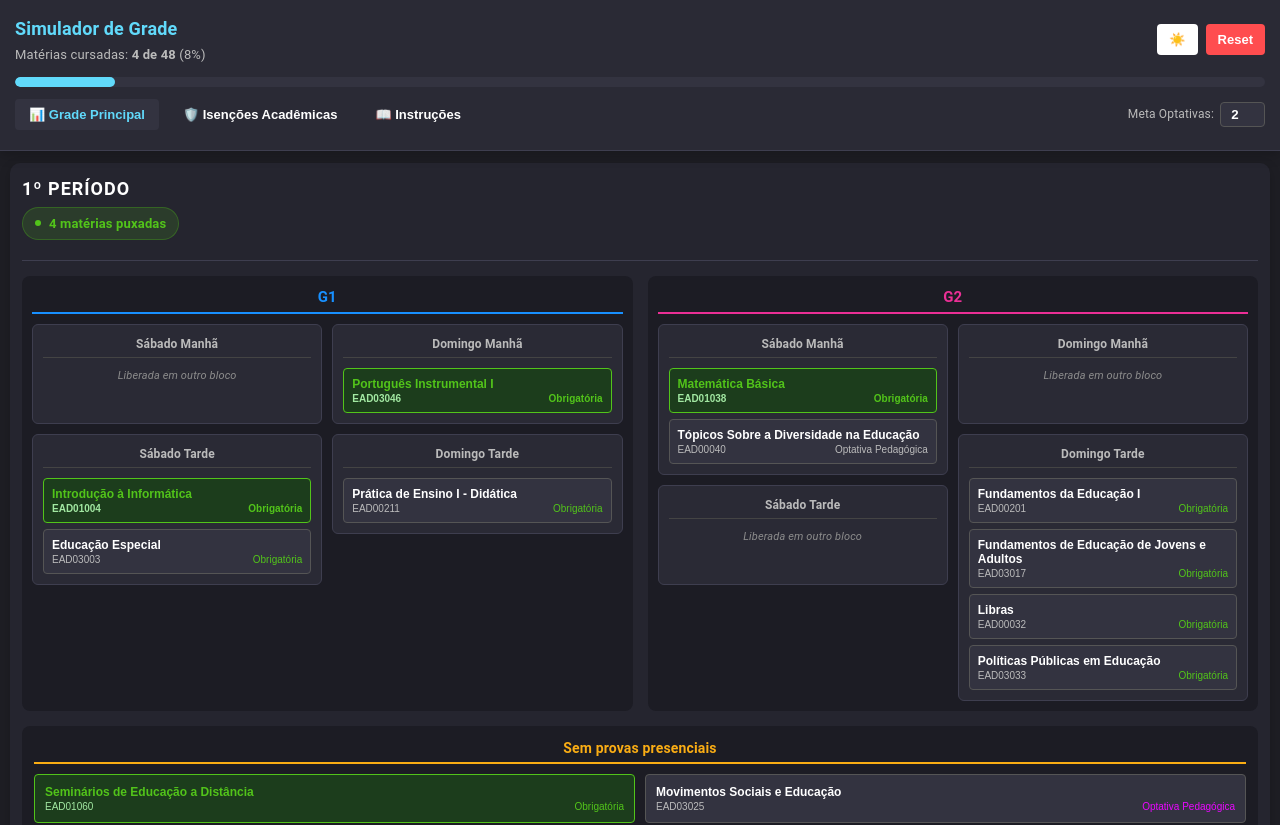
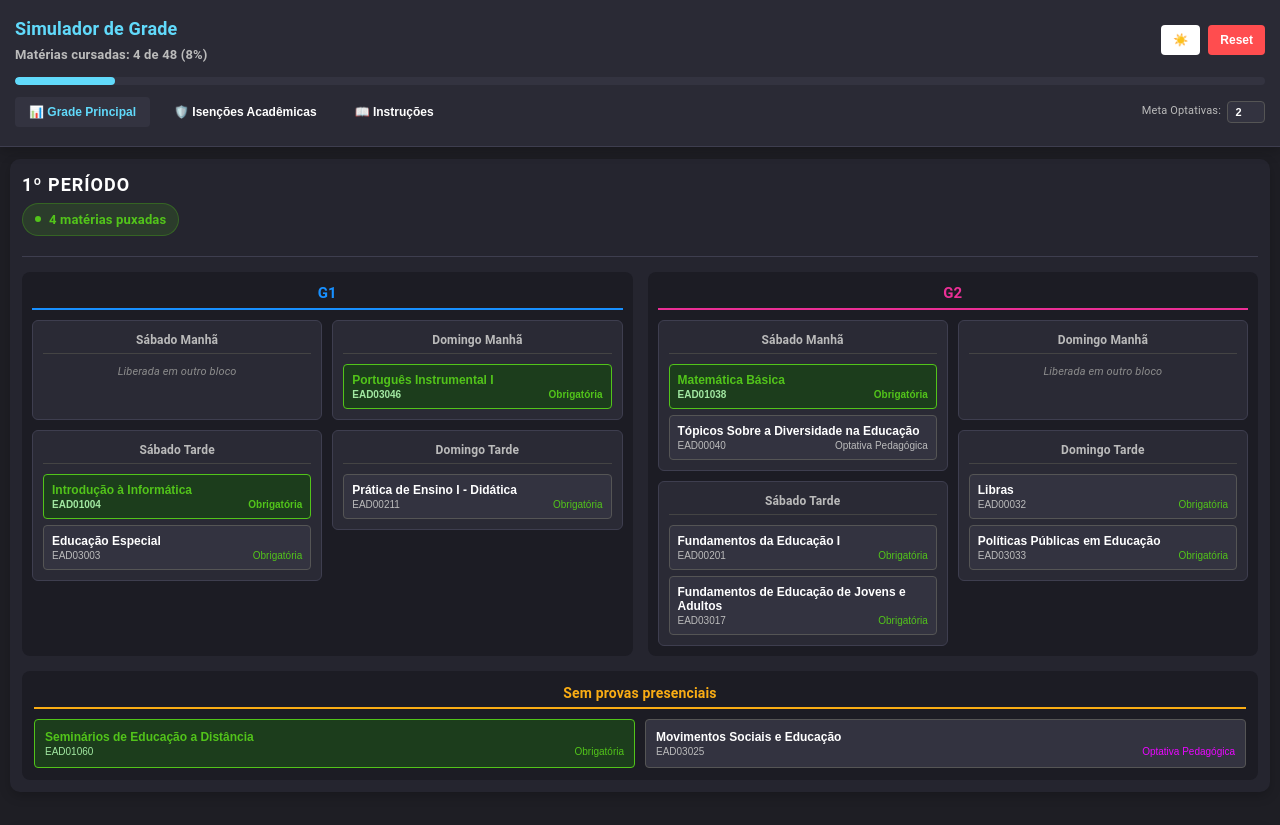
Before and after one commit to fabio460/grade-matematica-cederj, a React (Vite) app: page / in a window 1280 px wide. Shown: the top 825 px of the page. Built offline with nearby package versions, Linux system fonts and the light colour scheme.

Commit message:
novas alterações

```diff
--- a/src/Componentes/header.tsx
+++ b/src/Componentes/header.tsx
@@ -1,7 +1,5 @@
-import React from 'react';
+import React, { useState, useEffect } from 'react';
 import { useNavigate, useLocation } from 'react-router';
-import type { Disciplina } from './listaDeMaterias';
-
 
 interface HeaderProps {
   tema: 'claro' | 'escuro';
@@ -12,106 +10,131 @@ interface HeaderProps {
   cores: any;
   metaOptativas: number;
   setMetaOptativas: React.Dispatch<React.SetStateAction<number>>;
-  optativasConcluidas?: number;
-  disciplinas:Disciplina[]
+  disciplinas: any[];
 }
 
 export default function Header({
-  tema, setTema, materiasConcluidas, disciplinas,onReset, cores, metaOptativas, setMetaOptativas
+  tema, setTema, materiasConcluidas, onReset, cores, metaOptativas, setMetaOptativas, disciplinas
 }: HeaderProps) {
   const navigate = useNavigate();
   const location = useLocation();
+  const [scrolled, setScrolled] = useState(false);
 
-  // --- CÁLCULO DINÂMICO REAL CONSIDERANDO AS OPTATIVAS ---
+  useEffect(() => {
+    const handleScroll = () => {
+      const posicaoAtual = window.scrollY;
 
-  // 1. Conta apenas as obrigatórias que estão de fato na lista
+      // ⚠️ SOLUÇÃO DO BUG: Se descer passa de 80px, se subir precisa voltar acima de 20px.
+      // Essa janela impede que o encolhimento do layout cause o loop de vai e vem.
+      if (!scrolled && posicaoAtual > 80) {
+        setScrolled(true);
+      } else if (scrolled && posicaoAtual < 20) {
+        setScrolled(false);
+      }
+    };
+
+    window.addEventListener('scroll', handleScroll);
+    return () => window.removeEventListener('scroll', handleScroll);
+  }, [scrolled]);
+
   const totalObrigatorias = disciplinas.filter(d => d.tipo === "Obrigatória").length;
-
-  // 2. O total real do curso passa a ser as Obrigatórias + a Meta de Optativas digitada pelo usuário
   const totalMateriasReal = totalObrigatorias + metaOptativas;
-
-  // 3. Calcula a porcentagem em cima desse novo total flutuante
   const porcentagem = totalMateriasReal > 0 ? Math.round((materiasConcluidas / totalMateriasReal) * 100) : 0;
-
-
   return (
     <header style={{
-      display: 'flex', flexDirection: 'column', gap: '12px', padding: '15px',
+      display: 'flex', flexDirection: 'column',
+      gap: scrolled ? '6px' : '12px',
+      padding: scrolled ? '8px 15px' : '15px',
       backgroundColor: cores.bgCardHeader, boxShadow: cores.boxShadow,
       position: 'sticky', top: 0, zIndex: 1000, backdropFilter: 'blur(8px)',
-      borderBottom: `1px solid ${tema === 'escuro' ? '#3e3e4f' : '#e8e8e8'}`, transition: 'all 0.25s ease'
+      borderBottom: `1px solid ${tema === 'escuro' ? '#3e3e4f' : '#e8e8e8'}`,
+      transition: 'all 0.25s ease-in-out'
     }}>
       <div style={{ display: 'flex', justifyContent: 'space-between', alignItems: 'center', width: '100%', flexWrap: 'wrap', gap: '10px' }}>
-        <div>
-          <h1 style={{ margin: 0, fontSize: '18px', color: tema === 'escuro' ? '#61dafb' : '#0050b3' }}>
+
+        {/* ⚠️ NOVO LAYOUT COMPACTO: Título e progresso alinhados horizontalmente se houver scroll */}
+        <div style={{
+          display: 'flex',
+          alignItems: scrolled ? 'center' : 'flex-start',
+          flexDirection: scrolled ? 'row' : 'column',
+          gap: scrolled ? '10px' : '0px'
+        }}>
+          <h1 style={{ margin: 0, fontSize: scrolled ? '15px' : '18px', color: tema === 'escuro' ? '#61dafb' : '#0050b3', transition: 'all 0.2s' }}>
             Simulador de Grade
           </h1>
-          <p style={{ margin: '3px 0 0 0', color: cores.textoSecundario, fontSize: '13px' }}>
-            Matérias cursadas: <strong>{materiasConcluidas} de {totalMateriasReal}</strong> ({porcentagem}%)
-          </p>
+
+          {/* Se encolhido, vira um badge pequeno ao lado do título. Se expandido, volta a ser o texto explicativo de baixo */}
+          <span style={{
+            fontSize: scrolled ? '11px' : '13px',
+            fontWeight: '600',
+            color: scrolled ? (tema === 'escuro' ? '#52c41a' : '#1890ff') : cores.textoSecundario,
+            backgroundColor: scrolled ? (tema === 'escuro' ? 'rgba(82,196,26,0.15)' : '#e6f7ff') : 'transparent',
+            padding: scrolled ? '2px 8px' : '0px',
+            borderRadius: scrolled ? '12px' : '0px',
+            border: scrolled ? `1px solid ${tema === 'escuro' ? 'rgba(82,196,26,0.3)' : '#bae7ff'}` : 'none',
+            marginTop: scrolled ? '0px' : '3px',
+            transition: 'all 0.2s'
+          }}>
+            {scrolled ? `${materiasConcluidas}/${totalMateriasReal} (${porcentagem}%)` : `Matérias cursadas: ${materiasConcluidas} de ${totalMateriasReal} (${porcentagem}%)`}
+          </span>
         </div>
 
         <div style={{ display: 'flex', gap: '8px' }}>
           <button
             onClick={() => setTema(t => t === 'escuro' ? 'claro' : 'escuro')}
-            style={{ padding: '8px 12px', fontSize: '13px', backgroundColor: tema === 'escuro' ? '#ffffff' : '#333333', color: tema === 'escuro' ? '#000000' : '#ffffff', border: 'none', borderRadius: '4px', cursor: 'pointer', fontWeight: 'bold' }}
+            style={{ padding: scrolled ? '5px 10px' : '8px 12px', fontSize: '12px', backgroundColor: tema === 'escuro' ? '#ffffff' : '#333333', color: tema === 'escuro' ? '#000000' : '#ffffff', border: 'none', borderRadius: '4px', cursor: 'pointer', fontWeight: 'bold' }}
           >
             {tema === 'escuro' ? '☀️' : '🌙'}
           </button>
           <button
             onClick={onReset}
-            style={{ padding: '8px 12px', fontSize: '13px', backgroundColor: '#ff4d4f', color: '#fff', border: 'none', borderRadius: '4px', cursor: 'pointer', fontWeight: 'bold' }}
+            style={{ padding: scrolled ? '5px 10px' : '8px 12px', fontSize: '12px', backgroundColor: '#ff4d4f', color: '#fff', border: 'none', borderRadius: '4px', cursor: 'pointer', fontWeight: 'bold' }}
           >
             Reset
           </button>
         </div>
       </div>
 
-      {/* ⚠️ NOVA SEÇÃO: BARRA DE PROGRESSO FLUIDA */}
-      <div style={{ width: '100%', backgroundColor: tema === 'escuro' ? '#333340' : '#e8e8e8', borderRadius: '10px', height: '10px', overflow: 'hidden', position: 'relative' }}>
-      <div style={{
-        width: `${porcentagem > 100 ? 100 : porcentagem}%`,
-        backgroundColor: materiasConcluidas >= totalMateriasReal ? '#52c41a' : (tema === 'escuro' ? '#61dafb' : '#1890ff'),
-        height: '100%',
-        borderRadius: '10px',
-        transition: 'width 0.4s ease-in-out, background-color 0.3s'
-      }} />
-
+      <div style={{ width: '100%', backgroundColor: tema === 'escuro' ? '#333340' : '#e8e8e8', borderRadius: '10px', height: scrolled ? '4px' : '8px', overflow: 'hidden', transition: 'height 0.2s' }}>
+        <div style={{
+          width: `${porcentagem > 100 ? 100 : porcentagem}%`,
+          backgroundColor: materiasConcluidas >= totalMateriasReal ? '#52c41a' : (tema === 'escuro' ? '#61dafb' : '#1890ff'),
+          height: '100%', borderRadius: '10px', transition: 'width 0.4s ease-in-out'
+        }} />
       </div>
 
-      {/* Esteira de navegação horizontal para celular */}
       <div style={{
         display: 'flex', gap: '10px', alignItems: 'center', overflowX: 'auto',
-        whiteSpace: 'nowrap', width: '100%', paddingBottom: '5px',
+        whiteSpace: 'nowrap', width: '100%', paddingBottom: scrolled ? '0px' : '4px',
         WebkitOverflowScrolling: 'touch', scrollbarWidth: 'none'
       }}>
         <button
           onClick={() => navigate('/')}
-          style={{ flexShrink: 0, padding: '8px 14px', fontSize: '13px', backgroundColor: location.pathname === '/' ? (tema === 'escuro' ? '#333340' : '#e6f7ff') : 'transparent', color: location.pathname === '/' ? (tema === 'escuro' ? '#61dafb' : '#1890ff') : cores.textoPrincipal, border: 'none', borderRadius: '4px', cursor: 'pointer', fontWeight: 'bold' }}
+          style={{ flexShrink: 0, padding: scrolled ? '5px 12px' : '8px 14px', fontSize: '12px', backgroundColor: location.pathname === '/' ? (tema === 'escuro' ? '#333340' : '#e6f7ff') : 'transparent', color: location.pathname === '/' ? (tema === 'escuro' ? '#61dafb' : '#1890ff') : cores.textoPrincipal, border: 'none', borderRadius: '4px', cursor: 'pointer', fontWeight: 'bold' }}
         >
           📊 Grade Principal
         </button>
         <button
           onClick={() => navigate('/isencoes')}
-          style={{ flexShrink: 0, padding: '8px 14px', fontSize: '13px', backgroundColor: location.pathname === '/isencoes' ? (tema === 'escuro' ? '#333340' : '#e6f7ff') : 'transparent', color: location.pathname === '/isencoes' ? (tema === 'escuro' ? '#61dafb' : '#1890ff') : cores.textoPrincipal, border: 'none', borderRadius: '4px', cursor: 'pointer', fontWeight: 'bold' }}
+          style={{ flexShrink: 0, padding: scrolled ? '5px 12px' : '8px 14px', fontSize: '12px', backgroundColor: location.pathname === '/isencoes' ? (tema === 'escuro' ? '#333340' : '#e6f7ff') : 'transparent', color: location.pathname === '/isencoes' ? (tema === 'escuro' ? '#61dafb' : '#1890ff') : cores.textoPrincipal, border: 'none', borderRadius: '4px', cursor: 'pointer', fontWeight: 'bold' }}
         >
           🛡️ Isenções Acadêmicas
         </button>
         <button
           onClick={() => navigate('/instrucoes')}
-          style={{ flexShrink: 0, padding: '8px 14px', fontSize: '13px', backgroundColor: location.pathname === '/instrucoes' ? (tema === 'escuro' ? '#333340' : '#e6f7ff') : 'transparent', color: location.pathname === '/instrucoes' ? (tema === 'escuro' ? '#61dafb' : '#1890ff') : cores.textoPrincipal, border: 'none', borderRadius: '4px', cursor: 'pointer', fontWeight: 'bold' }}
+          style={{ flexShrink: 0, padding: scrolled ? '5px 12px' : '8px 14px', fontSize: '12px', backgroundColor: location.pathname === '/instrucoes' ? (tema === 'escuro' ? '#333340' : '#e6f7ff') : 'transparent', color: location.pathname === '/instrucoes' ? (tema === 'escuro' ? '#61dafb' : '#1890ff') : cores.textoPrincipal, border: 'none', borderRadius: '4px', cursor: 'pointer', fontWeight: 'bold' }}
         >
           📖 Instruções
         </button>
 
         <div style={{ display: 'flex', alignItems: 'center', gap: '6px', marginLeft: 'auto', paddingLeft: '10px', flexShrink: 0 }}>
-          <span style={{ fontSize: '12px', color: cores.textoSecundario }}>Meta Optativas:</span>
+          <span style={{ fontSize: '11px', color: cores.textoSecundario, display: scrolled ? 'none' : 'inline' }}>Meta Optativas:</span>
           <input
             type="number" min="0" max="20" value={metaOptativas}
             onChange={(e) => setMetaOptativas(Math.max(0, parseInt(e.target.value, 10) || 0))}
             style={{
-              width: '45px', padding: '4px', borderRadius: '4px', border: `1px solid ${cores.borderMateria}`,
-              backgroundColor: cores.bgBotaoMateria, color: cores.textoPrincipal, textAlign: 'center', fontWeight: 'bold'
+              width: '38px', padding: scrolled ? '2px' : '4px', borderRadius: '4px', border: `1px solid ${cores.borderMateria}`,
+              backgroundColor: cores.bgBotaoMateria, color: cores.textoPrincipal, textAlign: 'center', fontWeight: 'bold', fontSize: '11px'
             }}
           />
         </div>
--- a/src/Componentes/listaDeMaterias.ts
+++ b/src/Componentes/listaDeMaterias.ts
@@ -155,7 +155,7 @@ export const listaDisciplinas:Disciplina[] = [
      provaPresencial: true,
      selecionado: false,
      grupo:"G2",
-     diaDaSemana:"domingo",
+     diaDaSemana:'sábado',
      horario:"tarde (13:30 até 16:00)" ,
      indicadorPeriodo: 0,
      habilitado: false,
@@ -237,7 +237,7 @@ export const listaDisciplinas:Disciplina[] = [
      provaPresencial: true,
      selecionado: false,
      grupo: "G2",
-     diaDaSemana: "domingo",
+     diaDaSemana: 'sábado',
      horario: "tarde (13:30 até 16:00)",
      indicadorPeriodo: 0,
      habilitado: false,
@@ -319,7 +319,7 @@ export const listaDisciplinas:Disciplina[] = [
      provaPresencial: true,
      selecionado: false,
      grupo: "G2",
-     diaDaSemana: "domingo",
+     diaDaSemana: 'sábado',
      horario: "tarde (13:30 até 16:00)" ,
      indicadorPeriodo: 0,
      habilitado: false,
@@ -543,7 +543,7 @@ export const listaDisciplinas:Disciplina[] = [
      provaPresencial: true,
      selecionado: false,
      grupo: "G2",
-     diaDaSemana: "domingo",
+     diaDaSemana: 'sábado',
      horario: "tarde (13:30 até 16:00)" ,
      indicadorPeriodo: 0,
      habilitado: false,
@@ -756,7 +756,7 @@ export const listaDisciplinas:Disciplina[] = [
      provaPresencial: true,
      selecionado: false,
      grupo:"G2",
-     diaDaSemana:"domingo",
+     diaDaSemana:'sábado',
      horario:"tarde (13:30 até 16:00)",
      indicadorPeriodo: 0,
      habilitado: false
```
